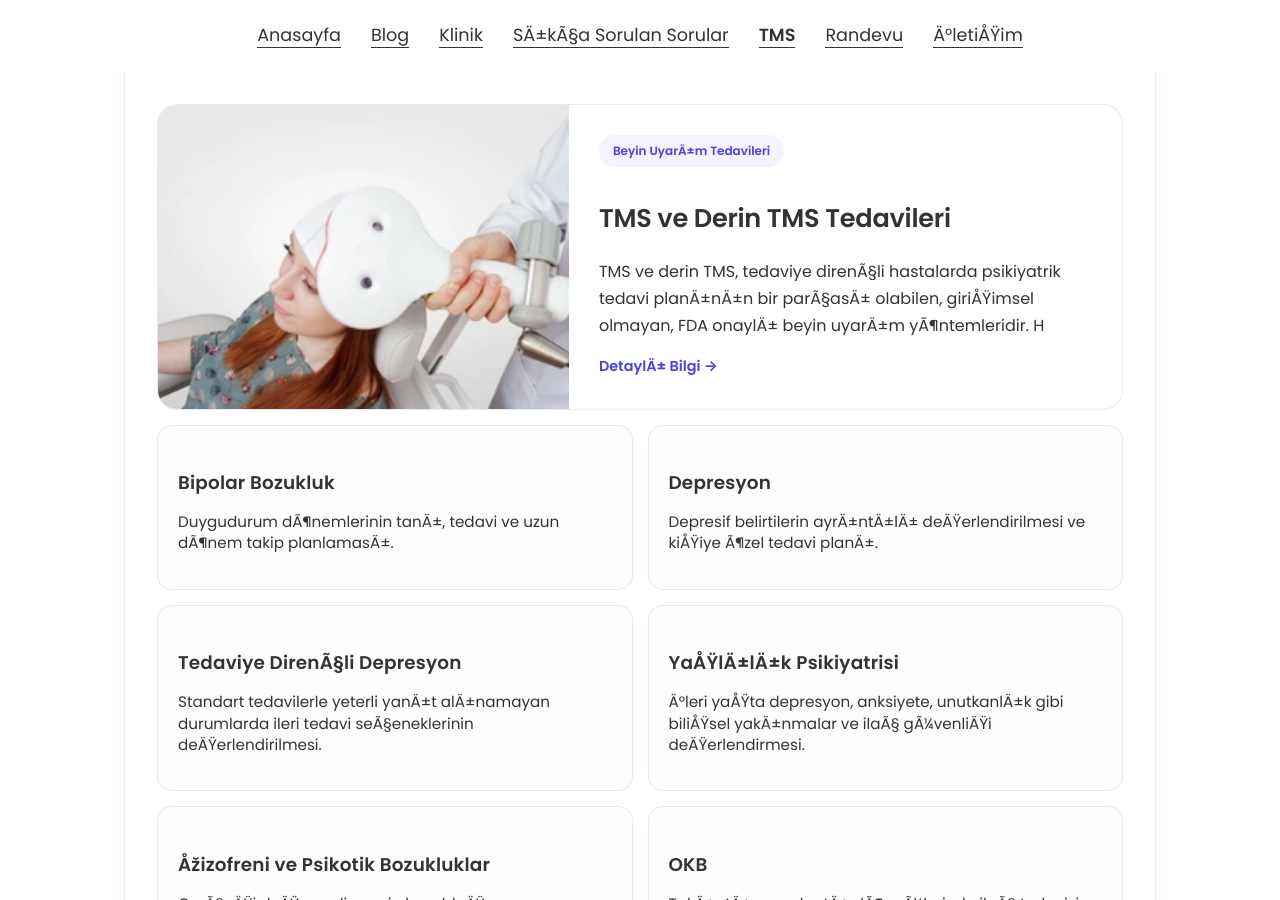
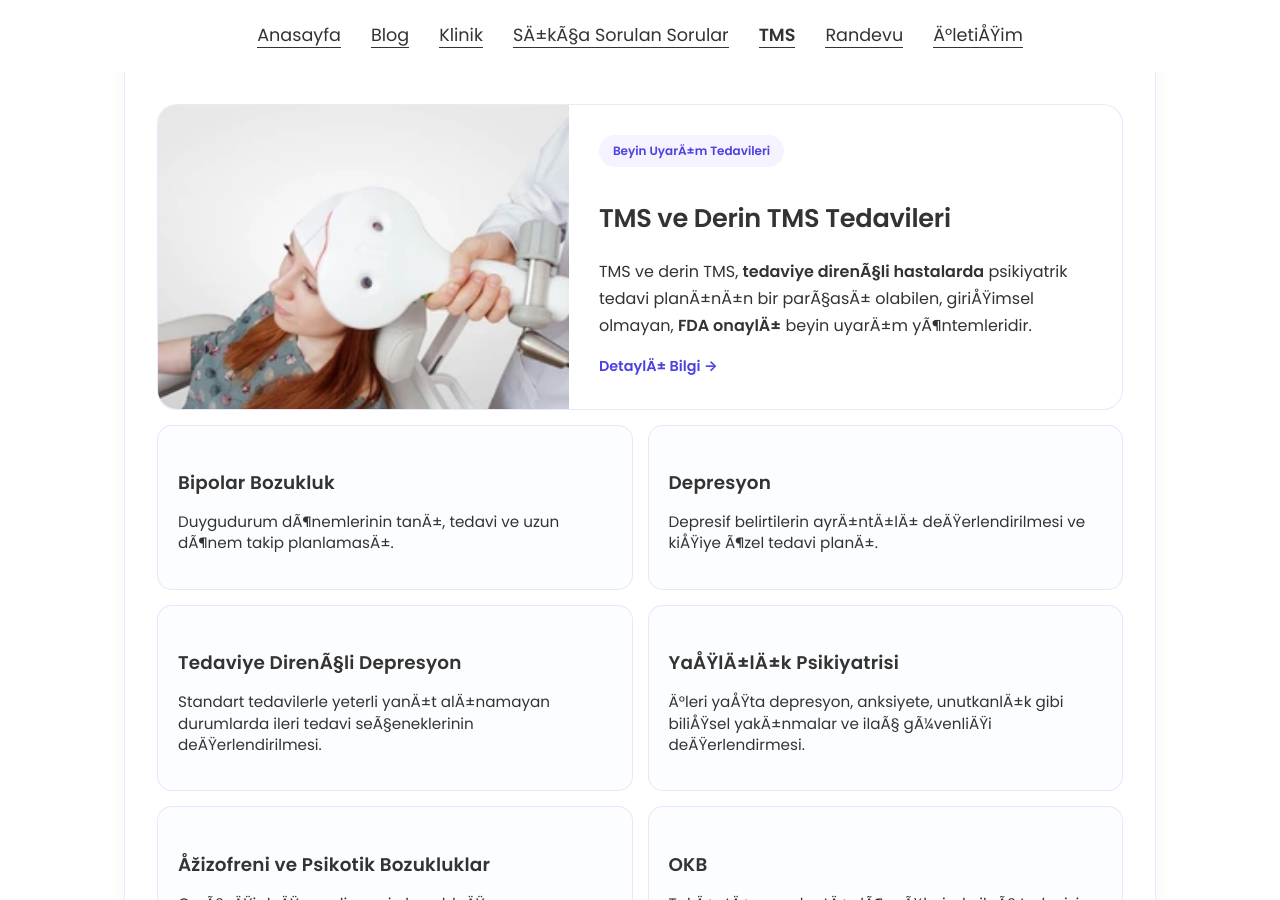
Before and after one commit to ibucgun/ibucgun.github.io, a Jekyll site: the page built from index.html, in a window 1280 px wide and 900 px high, scrolled down 783 px. Built offline with Jekyll 4.4.1, drawn with Linux system fonts in a browser that asks for light colours.

Commit message:
Update resume.html

```diff
--- a/_layouts/resume.html
+++ b/_layouts/resume.html
@@ -80,7 +80,7 @@ Kliniğimde erişkin ve yaşlı bireylere yönelik genel psikiyatrik değerlendi
       <div class="featured-text-side">
         <span class="badge-blue">Beyin Uyarım Tedavileri</span>
         <h3 class="box-title-large">TMS ve Derin TMS Tedavileri</h3>
-        <p class="box-copy">TMS ve derin TMS, tedaviye dirençli hastalarda psikiyatrik tedavi planının bir parçası olabilen, girişimsel olmayan, FDA onaylı beyin uyarım yöntemleridir. H</p>
+        <p class="box-copy">TMS ve derin TMS, <b>tedaviye dirençli hastalarda</b> psikiyatrik tedavi planının bir parçası olabilen, girişimsel olmayan, <b>FDA onaylı</b> beyin uyarım yöntemleridir.</p>
         <span class="detail-link-text">Detaylı Bilgi &rarr;</span>
       </div>
     </a>
```
